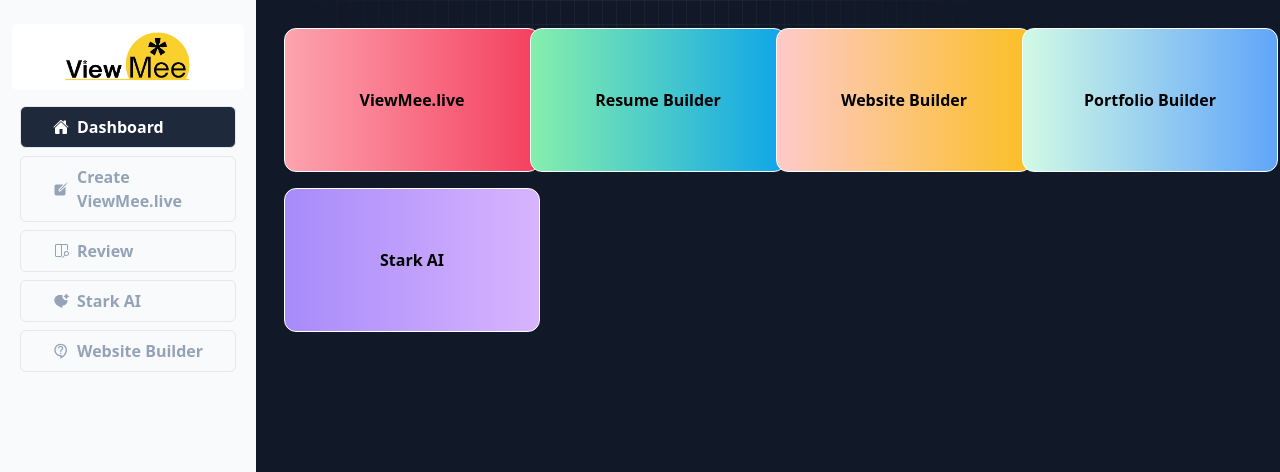
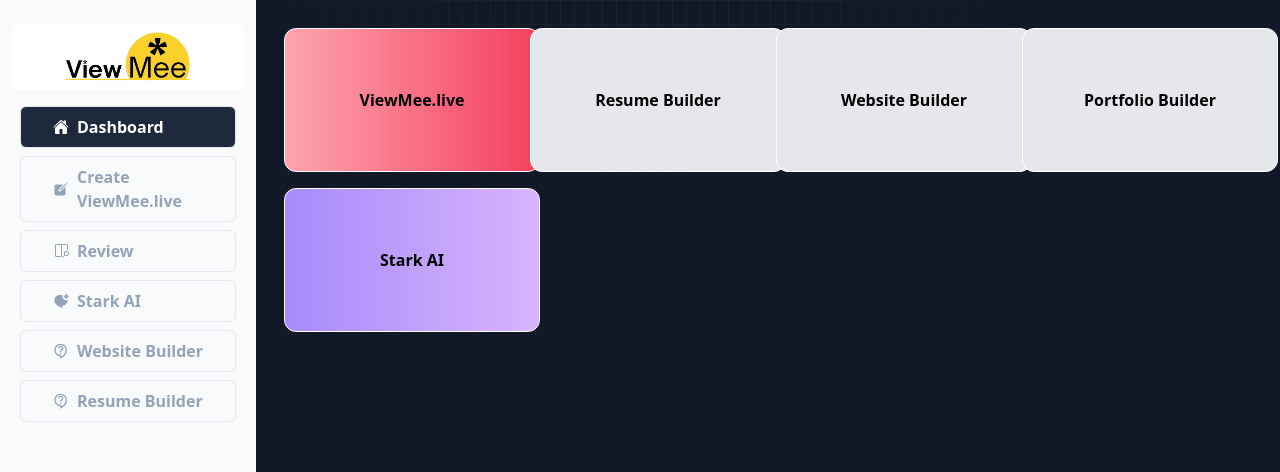
Before and after one commit to prabal-007/linknest, a Next.js app in the folder linknest/: page /dashboard in a window 1280 px wide. Shown: the top 472 px of the page. Built offline with nearby package versions, Linux system fonts and the light colour scheme; no server answers; sample sign-in values are in the browser's storage.

Commit message:
refactoring and UI fixes

```diff
--- a/linknest/app/(dashboard)/create/page.js
+++ b/linknest/app/(dashboard)/create/page.js
@@ -101,7 +101,7 @@
             <div className="bg-[#e0cfe0] w-fit h-full grid md:grid-cols-2 scroll-smooth items-center overflow-hidden overflow-y-scroll">
                 <div className="backdrop-blur-md relative">
 
-                    <div className="ml-[10vw] flex flex-col gap-2 p-10">
+                    <div className="ml-[6vw] flex flex-col gap-2 p-10">
                         <h2 className="text-3xl text-black font-semibold py-8">
                             Create Your <span className="font-extrabold text-green-700 animate-pulse">ViewMee.live</span>
                         </h2>
--- a/linknest/app/(dashboard)/dashboard/page.jsx
+++ b/linknest/app/(dashboard)/dashboard/page.jsx
@@ -9,17 +9,21 @@
       <Link href={"/create"}>
         <DashCards title={"ViewMee.live"} bg={"bg-gradient-to-r from-rose-300 to-rose-500"} />
       </Link>
-      <Link href={"/website-builder"}>
-        <DashCards title={"Resume Builder"} bg={"bg-gradient-to-r from-green-300 to-sky-500"} />
+      <Link href={"/resume-builder"}>
+        {/* <DashCards title={"Resume Builder"} bg={"bg-gradient-to-r from-green-300 to-sky-500"} /> */}
+        <DashCards title={"Resume Builder"} bg={"bg-gray-200"} />
       </Link>
       <Link href={"/website-builder"}>
-        <DashCards title={"Website Builder"} bg={"bg-gradient-to-r from-red-200 to-amber-400"} />
+        {/* <DashCards title={"Website Builder"} bg={"bg-gradient-to-r from-red-200 to-amber-400"} /> */}
+        <DashCards title={"Website Builder"} bg={"bg-gray-200"} />
       </Link>
       <Link href={"/website-builder"}>
-        <DashCards title={"Portfolio Builder"} bg={"bg-gradient-to-r from-emerald-100 to-blue-400"} />
+        {/* <DashCards title={"Portfolio Builder"} bg={"bg-gradient-to-r from-emerald-100 to-blue-400"} /> */}
+        <DashCards title={"Portfolio Builder"} bg={"bg-gray-200"} />
       </Link>
       <Link href={"/chat"}>
         <DashCards title={"Stark AI"} bg={"bg-gradient-to-r from-violet-400 to-purple-300"} />
+        {/* <DashCards title={"Stark AI"} bg={"bg-gray-200"} /> */}
       </Link>
     </div>
   </>
--- a/linknest/app/(dashboard)/layout.js
+++ b/linknest/app/(dashboard)/layout.js
@@ -71,11 +71,12 @@
                   <img src="/logo-rbg.png" alt="viewMee" className='w-32' />
                 </Link>
                 <div>
-                  <SidebarItem href={"/dashboard"} title="Dashboard" icon={<IoHome />} />
-                  <SidebarItem href={"/create"} title="Create ViewMee.live" icon={<IoCreate />} />
-                  <SidebarItem href={`/review`} title="Review" icon={<VscOpenPreview />} />
-                  <SidebarItem href={"/chat"} title="Stark AI" icon={<RiChatAiFill />} />
-                  <SidebarItem href={"/website-builder"} title="Website Builder" icon={<MdOutlineContactSupport />} />
+                  <SidebarItem href={"/dashboard"} title="Dashboard" icon={<IoHome />} onClick={handleSidebar}/>
+                  <SidebarItem href={"/create"} title="Create ViewMee.live" icon={<IoCreate />} onClick={handleSidebar}/>
+                  <SidebarItem href={`/review`} title="Review" icon={<VscOpenPreview />} onClick={handleSidebar}/>
+                  <SidebarItem href={"/chat"} title="Stark AI" icon={<RiChatAiFill />} onClick={handleSidebar}/>
+                  <SidebarItem href={"/website-builder"} title="Website Builder" icon={<MdOutlineContactSupport />} onClick={handleSidebar}/>
+                  <SidebarItem href={"/resume-builder"} title="Resume Builder" icon={<MdOutlineContactSupport />} onClick={handleSidebar}/>
                 </div>
               </div>
             </div>
--- a/linknest/components/SidebarItem.jsx
+++ b/linknest/components/SidebarItem.jsx
@@ -1,20 +1,20 @@
 "use client"
+import Link from "next/link";
 import { usePathname, useRouter } from "next/navigation";
 import React from "react";
 
-export const SidebarItem = ({ href, title, icon }) => {
+export const SidebarItem = ({ href, title, icon, onClick }) => {
     const router = useRouter();
     const pathname = usePathname()
     const selected = pathname === href
 
-    return (<div className={`flex items-center ${selected ? "text-[#ffffff] bg-slate-800" : "text-slate-400"} cursor-pointer  p-2 pl-8 border rounded-md hover:bg-slate-700 m-2`} onClick={() => {
-        router.push(href);
-    }}>
+    return (<Link href={href}>
+        <div className={`flex items-center ${selected ? "text-[#ffffff] bg-slate-800" : "text-slate-400"} cursor-pointer  p-2 pl-8 border rounded-md hover:bg-slate-700 m-2`} onClick={onClick}>
             <div className="pr-2">
                 {icon}
             </div>
             <div className={`font-bold ${selected ? "text-[#ffffff]" : "text-slate-400"}`}>
                 {title}
             </div>
-    </div>)
+        </div></Link>)
 }
```
Lines whose indentation alone changed are shown as unchanged.
